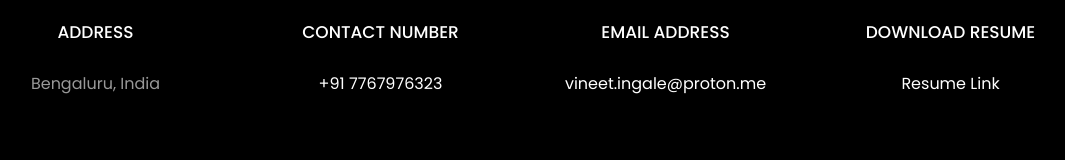
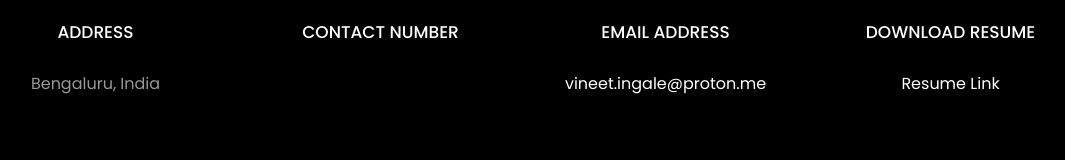
Before and after one commit to vineet-in/vineet-in.github.io, a plain HTML site: page index.html in a window 1280 px wide. Shown: the part 5683-5843 px from the top of the page, without its empty margins (117-1182 px from the left). Drawn offline with Linux system fonts and the light colour scheme; files whose address does not match are found by name.

Commit message:
Update index.html

```diff
--- a/index.html
+++ b/index.html
@@ -508,7 +508,7 @@
           			<span class="icon-phone2"></span>
           		</div>
           		<h3 class="mb-4">Contact Number</h3>
-	            <p><a href="tel://0101010101">+91 7767976323</a></p>
+	            <!-- p><a href="tel://0101010101">+91 7767976323</a></p -->
 	          </div>
           </div>
           <div class="col-md-6 col-lg-3 d-flex ftco-animate">
```
